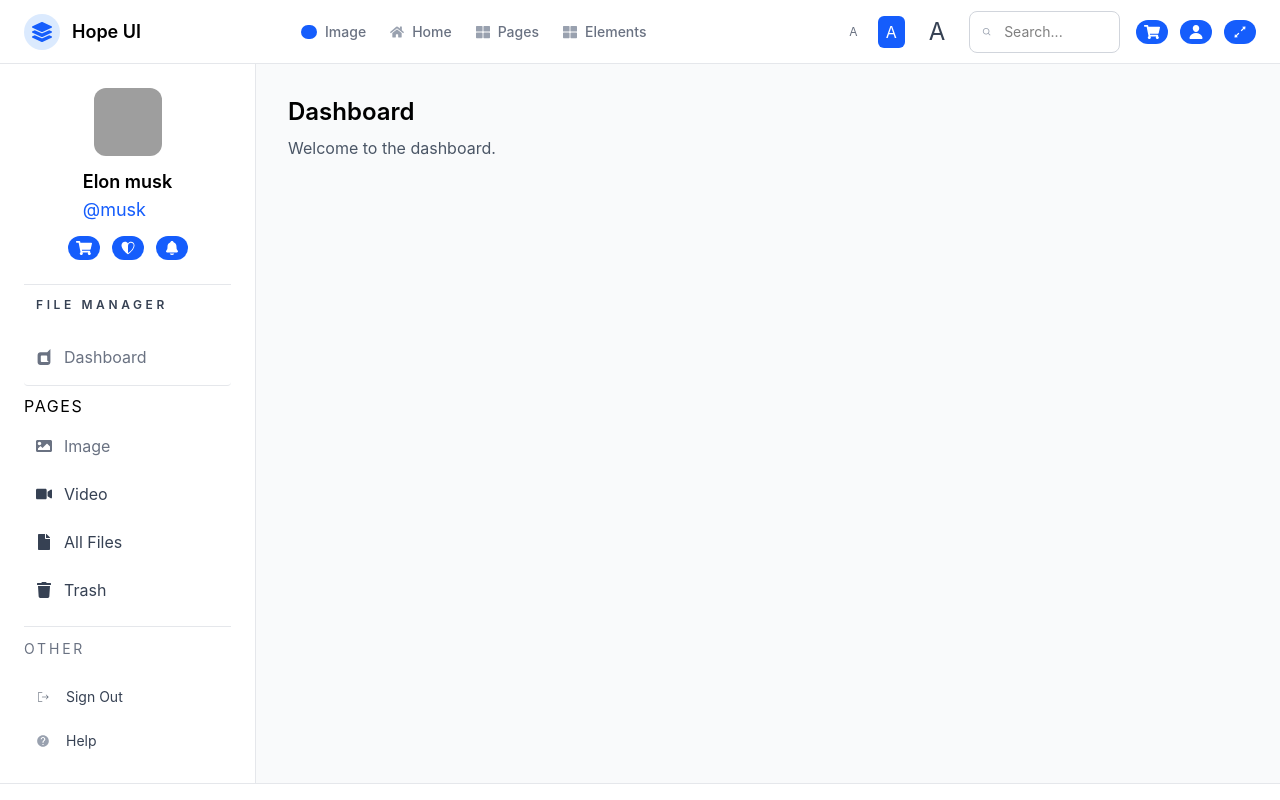
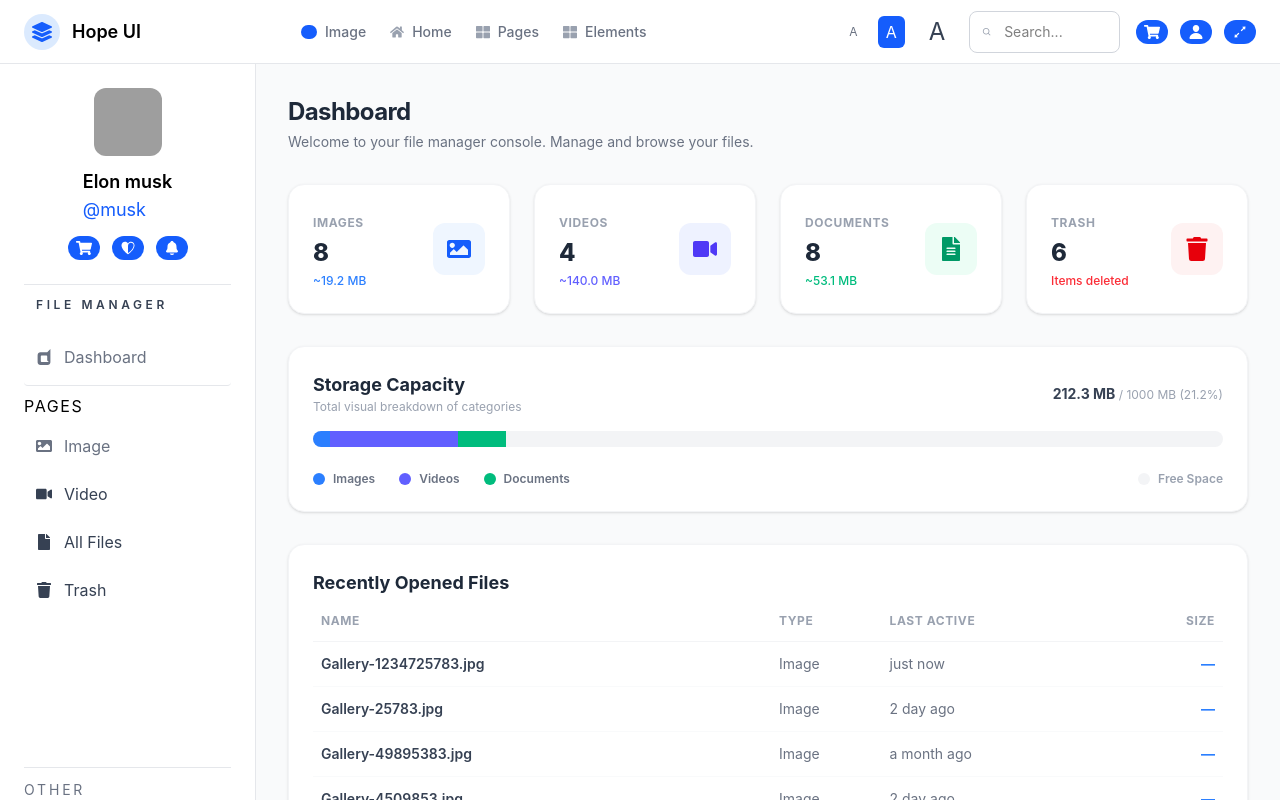
Before and after one commit to Emerance63/-File-Manager-Image-Gallery-Module, a React (Vite) app: page /file-manager/dashboard in a window 1280 px wide. Shown: the top 800 px of the page. Built offline with nearby package versions, Linux system fonts and the light colour scheme; grey boxes are pictures that could not be loaded.

Commit message:
Refactor Dashboard page using useReducer context and rich statistics layouts

```diff
--- a/src/pages/Dashboard.jsx
+++ b/src/pages/Dashboard.jsx
@@ -1,10 +1,182 @@
 import React from "react";
+import { useFiles } from "../context/FileContext";
+import { FaImage, FaVideo, FaFileAlt, FaTrash } from "react-icons/fa";
 
 export default function Dashboard() {
+  const { state } = useFiles();
+
+  // Filter active files
+  const activeFiles = state.files.filter((f) => !f.isTrash);
+  const trashedFiles = state.files.filter((f) => f.isTrash);
+
+  // Group active files
+  const images = activeFiles.filter((f) => f.type === "image");
+  const videos = activeFiles.filter((f) => f.type === "video");
+  const documents = activeFiles.filter((f) => f.type === "document");
+
+  // Calculate size approximations
+  const parseSize = (sizeStr) => {
+    if (!sizeStr) return 0;
+    const match = sizeStr.match(/(\d+)(kb|mb|gb)?/i);
+    if (!match) return 0;
+    const num = parseFloat(match[1]);
+    const unit = match[2]?.toLowerCase();
+    if (unit === "kb") return num / 1024;
+    if (unit === "gb") return num * 1024;
+    return num; // mb default
+  };
+
+  const documentSize = documents.reduce((sum, f) => sum + parseSize(f.size), 0);
+  const imageSize = images.length * 2.4; // Average 2.4MB per image
+  const videoSize = videos.length * 35; // Average 35MB per video
+
+  const totalUsedSize = documentSize + imageSize + videoSize;
+  const totalCapacity = 1000; // 1GB in MB
+  const usedPercentage = Math.min((totalUsedSize / totalCapacity) * 100, 100).toFixed(1);
+
+  // Recent files (active, sorted or just first few)
+  const recentFiles = activeFiles.slice(0, 5);
+
   return (
-    <div>
-      <h1 className="text-2xl font-semibold">Dashboard</h1>
-      <p className="text-gray-600 mt-2">Welcome to the dashboard.</p>
+    <div className="flex flex-col gap-8">
+      <div>
+        <h1 className="text-2xl font-bold text-gray-800 tracking-tight">Dashboard</h1>
+        <p className="text-gray-500 text-sm mt-1">
+          Welcome to your file manager console. Manage and browse your files.
+        </p>
+      </div>
+
+      {/* Grid of counters */}
+      <div className="grid grid-cols-1 sm:grid-cols-2 lg:grid-cols-4 gap-6">
+        {/* Images */}
+        <div className="bg-white p-6 rounded-2xl border border-gray-100 shadow-sm flex items-center justify-between">
+          <div>
+            <span className="text-xs text-gray-400 font-bold uppercase tracking-wider">Images</span>
+            <h3 className="text-2xl font-extrabold text-gray-800 mt-1">{images.length}</h3>
+            <p className="text-xs text-blue-500 font-medium mt-1">~{imageSize.toFixed(1)} MB</p>
+          </div>
+          <div className="bg-blue-50 text-blue-600 rounded-xl p-3.5">
+            <FaImage className="w-6 h-6" />
+          </div>
+        </div>
+
+        {/* Videos */}
+        <div className="bg-white p-6 rounded-2xl border border-gray-100 shadow-sm flex items-center justify-between">
+          <div>
+            <span className="text-xs text-gray-400 font-bold uppercase tracking-wider">Videos</span>
+            <h3 className="text-2xl font-extrabold text-gray-800 mt-1">{videos.length}</h3>
+            <p className="text-xs text-indigo-500 font-medium mt-1">~{videoSize.toFixed(1)} MB</p>
+          </div>
+          <div className="bg-indigo-50 text-indigo-600 rounded-xl p-3.5">
+            <FaVideo className="w-6 h-6" />
+          </div>
+        </div>
+
+        {/* Documents */}
+        <div className="bg-white p-6 rounded-2xl border border-gray-100 shadow-sm flex items-center justify-between">
+          <div>
+            <span className="text-xs text-gray-400 font-bold uppercase tracking-wider">Documents</span>
+            <h3 className="text-2xl font-extrabold text-gray-800 mt-1">{documents.length}</h3>
+            <p className="text-xs text-emerald-500 font-medium mt-1">~{documentSize.toFixed(1)} MB</p>
+          </div>
+          <div className="bg-emerald-50 text-emerald-600 rounded-xl p-3.5">
+            <FaFileAlt className="w-6 h-6" />
+          </div>
+        </div>
+
+        {/* Trash */}
+        <div className="bg-white p-6 rounded-2xl border border-gray-100 shadow-sm flex items-center justify-between">
+          <div>
+            <span className="text-xs text-gray-400 font-bold uppercase tracking-wider">Trash</span>
+            <h3 className="text-2xl font-extrabold text-gray-800 mt-1">{trashedFiles.length}</h3>
+            <p className="text-xs text-red-500 font-medium mt-1">Items deleted</p>
+          </div>
+          <div className="bg-red-50 text-red-600 rounded-xl p-3.5">
+            <FaTrash className="w-6 h-6" />
+          </div>
+        </div>
+      </div>
+
+      {/* Storage breakdown panel */}
+      <div className="bg-white p-6 rounded-2xl border border-gray-100 shadow-sm flex flex-col gap-4">
+        <div className="flex items-center justify-between">
+          <div>
+            <h2 className="text-lg font-bold text-gray-800">Storage Capacity</h2>
+            <p className="text-xs text-gray-400">Total visual breakdown of categories</p>
+          </div>
+          <div className="text-right">
+            <span className="text-sm font-bold text-gray-700">
+              {totalUsedSize.toFixed(1)} MB
+            </span>
+            <span className="text-xs text-gray-400"> / {totalCapacity} MB ({usedPercentage}%)</span>
+          </div>
+        </div>
+
+        {/* Stacked Progress Bar */}
+        <div className="w-full h-4 bg-gray-100 rounded-full overflow-hidden flex">
+          <div
+            style={{ width: `${(imageSize / totalCapacity) * 100}%` }}
+            className="bg-blue-500 h-full transition-all duration-300"
+            title={`Images: ${imageSize.toFixed(1)} MB`}
+          />
+          <div
+            style={{ width: `${(videoSize / totalCapacity) * 100}%` }}
+            className="bg-indigo-500 h-full transition-all duration-300"
+            title={`Videos: ${videoSize.toFixed(1)} MB`}
+          />
+          <div
+            style={{ width: `${(documentSize / totalCapacity) * 100}%` }}
+            className="bg-emerald-500 h-full transition-all duration-300"
+            title={`Documents: ${documentSize.toFixed(1)} MB`}
+          />
+        </div>
+
+        <div className="flex flex-wrap items-center gap-6 mt-2 text-xs">
+          <div className="flex items-center gap-2">
+            <span className="w-3 h-3 rounded-full bg-blue-500 inline-block" />
+            <span className="text-gray-500 font-semibold">Images</span>
+          </div>
+          <div className="flex items-center gap-2">
+            <span className="w-3 h-3 rounded-full bg-indigo-500 inline-block" />
+            <span className="text-gray-500 font-semibold">Videos</span>
+          </div>
+          <div className="flex items-center gap-2">
+            <span className="w-3 h-3 rounded-full bg-emerald-500 inline-block" />
+            <span className="text-gray-500 font-semibold">Documents</span>
+          </div>
+          <div className="flex items-center gap-2 ml-auto">
+            <span className="w-3 h-3 rounded-full bg-gray-100 inline-block" />
+            <span className="text-gray-400 font-semibold">Free Space</span>
+          </div>
+        </div>
+      </div>
+
+      {/* Recent activity list */}
+      <div className="bg-white p-6 rounded-2xl border border-gray-100 shadow-sm flex flex-col gap-4">
+        <h2 className="text-lg font-bold text-gray-800">Recently Opened Files</h2>
+        <div className="overflow-x-auto">
+          <table className="w-full text-left border-collapse">
+            <thead>
+              <tr className="border-b border-gray-100 text-xs font-bold text-gray-400 uppercase tracking-wider">
+                <th className="pb-3 pl-2">Name</th>
+                <th className="pb-3">Type</th>
+                <th className="pb-3">Last Active</th>
+                <th className="pb-3 text-right pr-2">Size</th>
+              </tr>
+            </thead>
+            <tbody>
+              {recentFiles.map((file) => (
+                <tr key={file.id} className="border-b border-gray-50 text-sm hover:bg-gray-50/55 transition-colors">
+                  <td className="py-3 pl-2 font-semibold text-gray-700">{file.name}</td>
+                  <td className="py-3 text-gray-500 capitalize">{file.type}</td>
+                  <td className="py-3 text-gray-500">{file.lastOpened}</td>
+                  <td className="py-3 text-right pr-2 font-bold text-blue-500">{file.size || "—"}</td>
+                </tr>
+              ))}
+            </tbody>
+          </table>
+        </div>
+      </div>
     </div>
   );
 }
```
